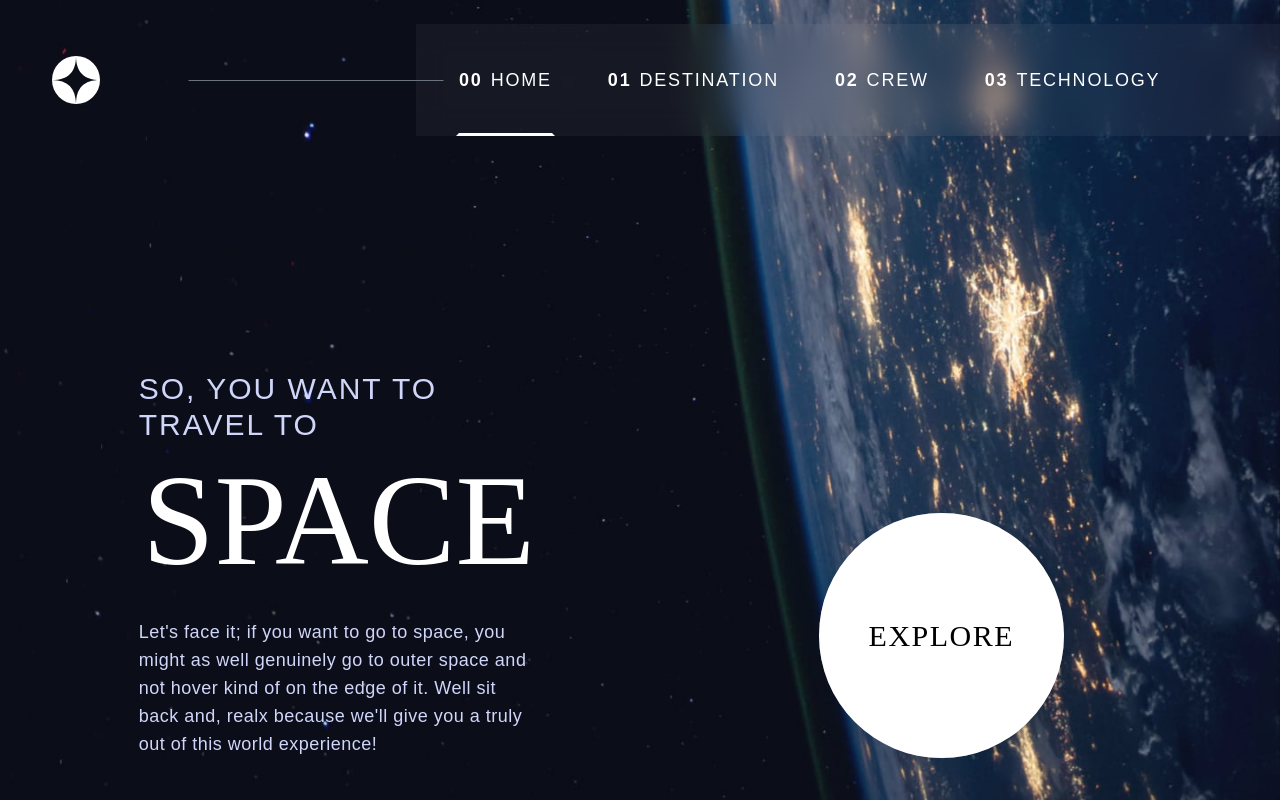
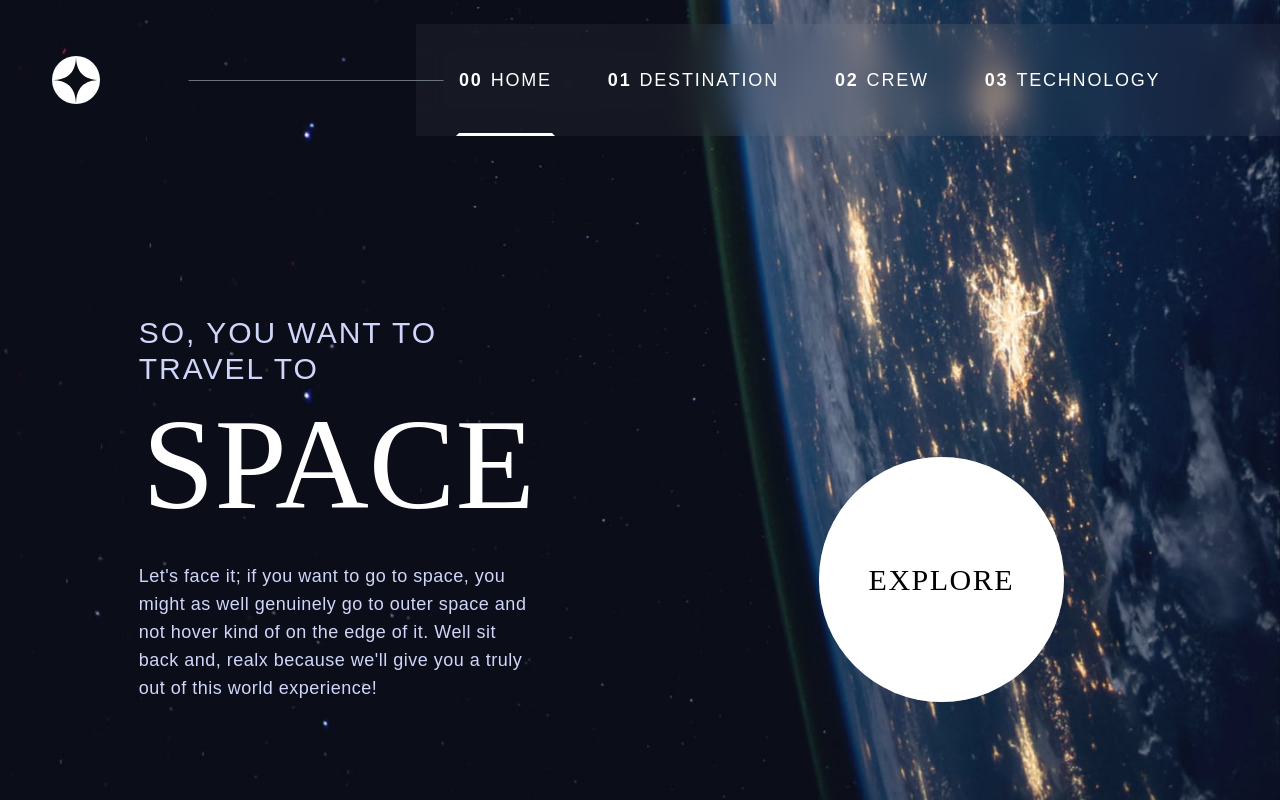
Before and after one commit to Smoshi0521/space-tourism, a Next.js app: page / in a window 1280 px wide. Built offline with nearby package versions, Linux system fonts and the light colour scheme; a web font is replaced by a local one.

Commit message:
adjust positon of explore in home

```diff
--- a/pages/index.tsx
+++ b/pages/index.tsx
@@ -40,7 +40,7 @@ export default function Home() {
         <motion.div
           initial={{ y: -15, opacity: 0 }}
           animate={{ y: 0, opacity: 1 }}
-          transition={{ duration: 0.5 }} className='flex flex-col items-center desktop:items-start desktop:flex-row justify-evenly relative desktop:top-[-10px] gap-24 px-8'>
+          transition={{ duration: 0.5 }} className='flex flex-col items-center desktop:items-start desktop:flex-row justify-evenly relative desktop:top-[-10px] gap-24 px-8 pb-14'>
 
           <div className='w-fit flex flex-col items-center gap-0 mt-20'>
             <p className='text-paleblue text-[18px] tracking-[2px]  text-center  desktop:relative desktop:top-5 desktop:left-0 desktop:text-left w-full max-w-[400px] desktop:text-3xl 2xl:max-w-[550px]'>SO, YOU WANT TO TRAVEL TO</p>
```
